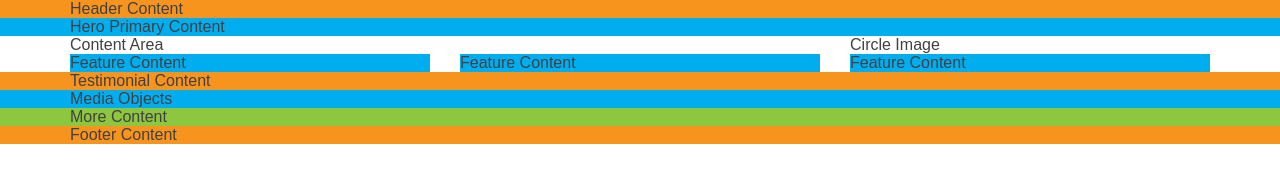
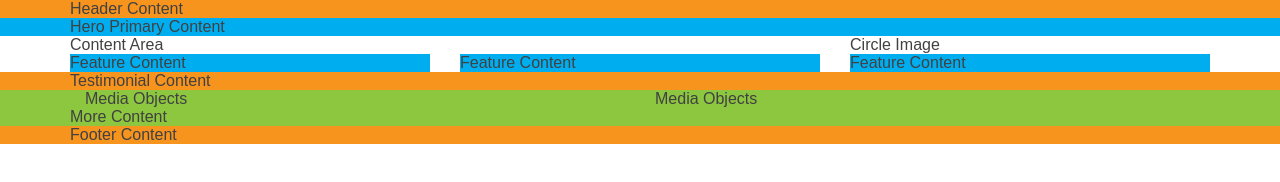
Before and after one commit to YapingDotUK/Mod1Lab, a plain HTML site: page index.html in a window 1280 px wide. Drawn offline with Linux system fonts and the light colour scheme.

Commit message:
add Media Objects

```diff
--- a/index.html
+++ b/index.html
@@ -55,12 +55,24 @@
     </section>
     <section class="background-primary">
       <div class="container">
+
         Testimonial Content
       </div>
     </section>
     <section class="background-secondary">
       <div class="container">
-        Media Objects
+        <div class="=row">
+          <div class="col-1-2 remove-gutter-xs">
+            Media Objects
+          </div>
+        </div>
+
+        <div class="=row">
+          <div class="col-1-2 remove-gutter-xs">
+            Media Objects
+          </div>
+        </div>
+
       </div>
     </section>
     <section class="background-tertiary">
```
